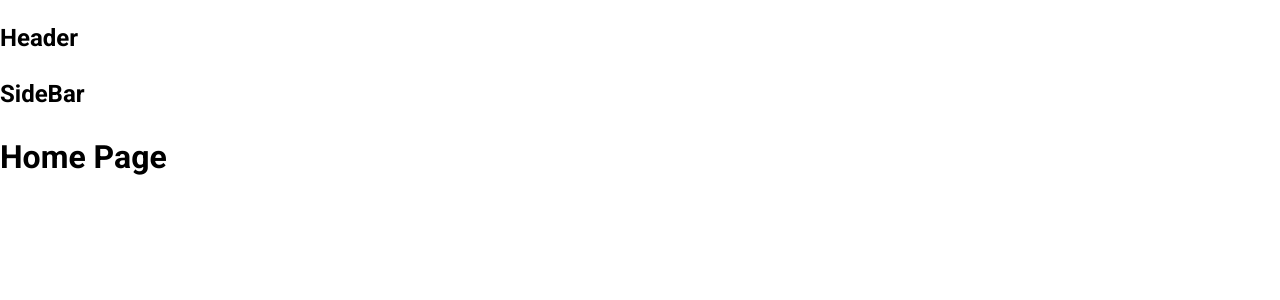
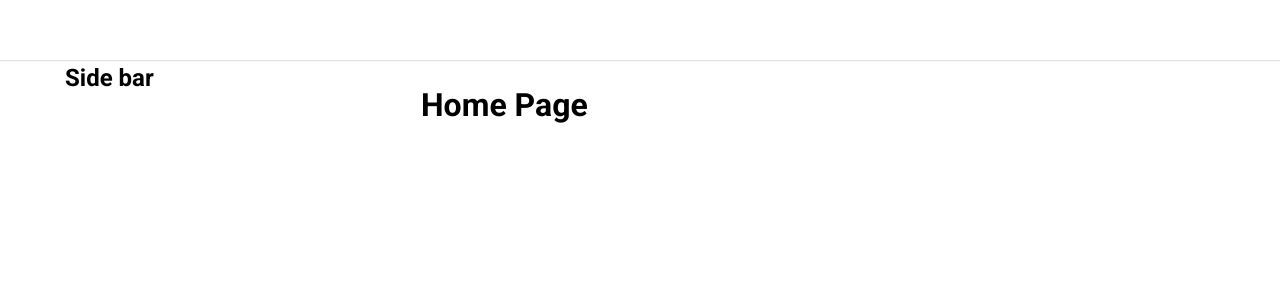
Before and after one commit to DuongXuanHoangVu/tiktok-ui, a React (Create React App) app: page / in a window 1280 px wide. Shown: the top 300 px of the page. Built offline with nearby package versions, Linux system fonts and the light colour scheme.

Commit message:
Dựng khung Layout mặc định

```diff
--- a/package.json
+++ b/package.json
@@ -6,6 +6,7 @@
     "@testing-library/jest-dom": "^5.16.5",
     "@testing-library/react": "^13.4.0",
     "@testing-library/user-event": "^13.5.0",
+    "classnames": "^2.3.2",
     "normalize.css": "^8.0.1",
     "react": "^18.2.0",
     "react-dom": "^18.2.0",
--- a/src/components/GlobalStyles/GlobalStyles.scss
+++ b/src/components/GlobalStyles/GlobalStyles.scss
@@ -3,9 +3,15 @@
 
 :root {
     --primary: #fe2c55;
+
+    // Default Layout
+    --default-layout-header-height: 60px;
+    --default-layout-width: 1150px;
 }
 
 * {
+    margin: 0;
+    padding: 0;
     box-sizing: border-box;
 }
 
--- /dev/null
+++ b/src/components/Layouts/DefaultLayout/DefaultLayout.module.scss
@@ -0,0 +1,14 @@
+.wrapper {
+    display: flex;
+    flex-direction: column;
+    align-items: center;
+}
+
+.container {
+    width: var(--default-layout-width);
+    display: flex;
+}
+
+.content {
+    flex: 1;
+}
--- /dev/null
+++ b/src/components/Layouts/DefaultLayout/SideBar/SideBar.module.scss
@@ -0,0 +1,3 @@
+.wrapper {
+    width: 356px;
+}
--- a/src/components/Layouts/DefaultLayout/SideBar/index.js
+++ b/src/components/Layouts/DefaultLayout/SideBar/index.js
@@ -1,5 +1,14 @@
+import classNames from 'classnames/bind';
+import styles from './SideBar.module.scss';
+
+const cx = classNames.bind(styles);
+
 function SideBar() {
-    return <h2>SideBar</h2>;
+    return (
+        <aside className={cx('wrapper')}>
+            <h2>Side bar</h2>
+        </aside>
+    );
 }
 
 export default SideBar;
--- a/src/components/Layouts/DefaultLayout/index.js
+++ b/src/components/Layouts/DefaultLayout/index.js
@@ -1,13 +1,17 @@
+import classNames from 'classnames/bind';
 import Header from '~/components/Layouts/components/Header';
+import styles from './DefaultLayout.module.scss';
 import SideBar from './SideBar';
+
+const cx = classNames.bind(styles);
 
 function DefaultLayout({ children }) {
     return (
-        <div>
+        <div className={cx('wrapper')}>
             <Header />
-            <div className="container">
+            <div className={cx('container')}>
                 <SideBar />
-                <div className="content">{children}</div>
+                <div className={cx('content')}>{children}</div>
             </div>
         </div>
     );
--- /dev/null
+++ b/src/components/Layouts/components/Header/Header.module.scss
@@ -0,0 +1,12 @@
+.wrapper {
+    width: 100%;
+    height: var(--default-layout-header-height);
+    box-shadow: 0px 1px 1px rgb(0 0 0 / 12%);
+    display: flex;
+    justify-content: center;
+}
+
+.inner {
+    height: 100%;
+    width: var(--default-layout-width);
+}
--- a/src/components/Layouts/components/Header/index.js
+++ b/src/components/Layouts/components/Header/index.js
@@ -1,5 +1,13 @@
+import classNames from 'classnames/bind';
+import styles from './Header.module.scss';
+
+const cx = classNames.bind(styles);
 function Header() {
-    return <h2>Header</h2>;
+    return (
+        <header className={cx('wrapper')}>
+            <div className={cx('inner')}>{}</div>
+        </header>
+    );
 }
 
 export default Header;
```
Also changed, not shown: 1 other file (tests, documents, lock files or other folders).
